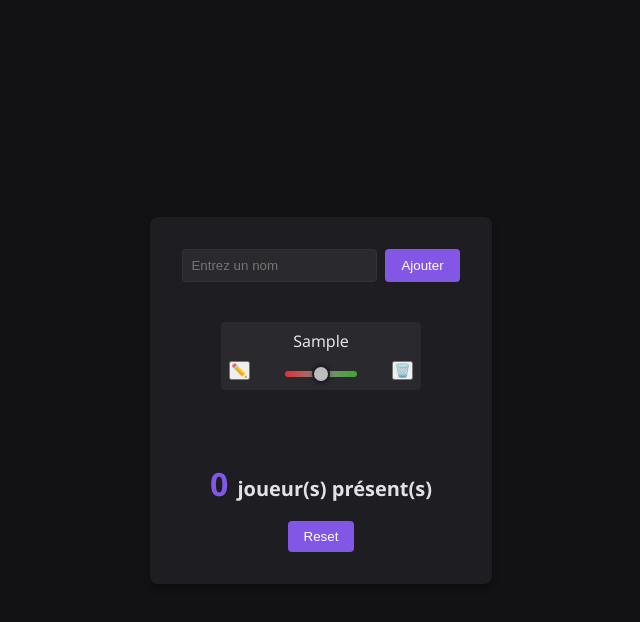
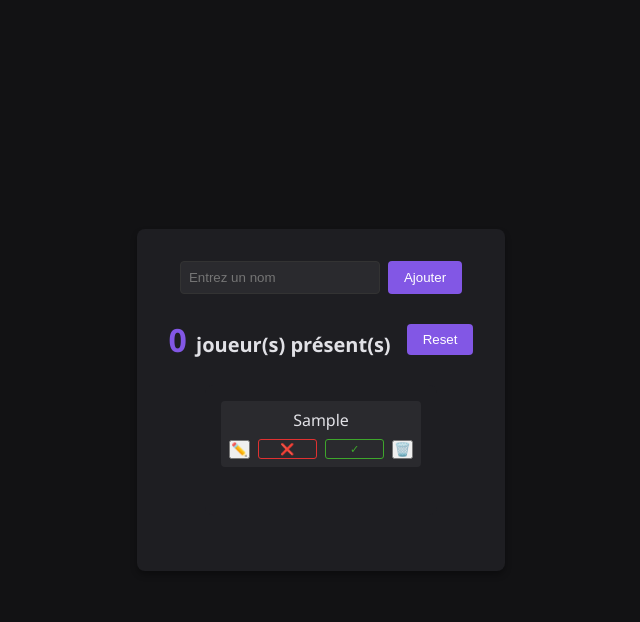
Before and after one commit to Ardalber/presence-poker, a plain HTML site: page index.html in a window 1280 px wide. Both pictures are taken after typing "Sample" into the empty fields and a click on the button "Ajouter". Shown: the whole page, without its empty margins (319-959 px from the left). Drawn offline with Linux system fonts and the light colour scheme.

Commit message:
Initial commit - Presence Poker avec boutons rouge/vert

```diff
--- a/index.html
+++ b/index.html
@@ -13,14 +13,10 @@
       <button type="submit" class="btn-main">Ajouter</button>
     </form>
 
-    <ul id="player-list">
-      <!-- Les joueurs seront affichés ici -->
-    </ul>
-
+    <div id="summary-reset-wrapper">
       <div id="summary">
         <span id="present-count">0</span> joueur(s) présent(s)
       </div>
-
       <div class="reset-wrapper">
         <button id="reset-btn" class="btn-main">Reset</button>
         <div id="reset-confirm" class="confirm-inline hidden">
@@ -30,6 +26,11 @@
         </div>
       </div>
     </div>
+
+    <ul id="player-list">
+      <!-- Les joueurs seront affichés ici -->
+    </ul>
+  </div>
   <script src="script.js"></script>
 </body>
 </html>
--- a/script.js
+++ b/script.js
@@ -47,32 +47,43 @@ function renderList() {
     li.className = 'player-item';
     li.draggable = true;
     li.dataset.index = i;
+    li.dataset.playerState = presenceState(p.presence);
 
     const nameSpan = document.createElement('span');
     nameSpan.textContent = p.name;
     applyNameState(nameSpan, p.presence);
 
     const toggleWrapper = document.createElement('div');
-    toggleWrapper.className = 'tri-toggle';
+    toggleWrapper.className = 'toggle-buttons';
     toggleWrapper.dataset.state = presenceState(p.presence);
 
-    const range = document.createElement('input');
-    range.type = 'range';
-    range.min = '-1';
-    range.max = '1';
-    range.step = '1';
-    range.value = p.presence;
-    range.className = 'tri-range';
-    range.addEventListener('input', () => {
-      const value = clampPresence(range.value);
-      players[i].presence = value;
-      toggleWrapper.dataset.state = presenceState(value);
-      applyNameState(nameSpan, value);
+    const absentBtn = document.createElement('button');
+    absentBtn.className = 'btn-toggle btn-absent';
+    absentBtn.textContent = '❌';
+    absentBtn.title = 'Absent';
+    absentBtn.addEventListener('click', () => {
+      players[i].presence = -1;
+      toggleWrapper.dataset.state = presenceState(-1);
+      li.dataset.playerState = presenceState(-1);
+      applyNameState(nameSpan, -1);
       savePlayers(players);
       updateSummary(players);
     });
 
-    toggleWrapper.append(range);
+    const presentBtn = document.createElement('button');
+    presentBtn.className = 'btn-toggle btn-present';
+    presentBtn.textContent = '✓';
+    presentBtn.title = 'Présent';
+    presentBtn.addEventListener('click', () => {
+      players[i].presence = 1;
+      toggleWrapper.dataset.state = presenceState(1);
+      li.dataset.playerState = presenceState(1);
+      applyNameState(nameSpan, 1);
+      savePlayers(players);
+      updateSummary(players);
+    });
+
+    toggleWrapper.append(absentBtn, presentBtn);
 
     const renameBtn = document.createElement('button');
     renameBtn.textContent = '✏️'; renameBtn.title = 'Renommer';
--- a/style.css
+++ b/style.css
@@ -79,7 +79,21 @@ form input {
   grid-template-rows: auto auto;
   gap: 0.5rem;
   cursor: grab;
-  transition: opacity 0.2s ease;
+  transition: opacity 0.2s ease, background-color 0.3s ease;
+}
+
+.player-item[data-player-state="absent"] {
+  background: rgba(224, 49, 49, 0.2);
+  border: 2px solid var(--danger-color);
+}
+
+.player-item[data-player-state="present"] {
+  background: rgba(62, 166, 44, 0.2);
+  border: 2px solid var(--success-color);
+}
+
+.player-item[data-player-state="unknown"] {
+  background: #2a2a2e;
 }
 
 .player-item:active {
@@ -103,59 +117,43 @@ form input {
   align-items: center;
 }
 
-/* Curseur à 3 positions */
-.tri-toggle {
-  width: 72px;
-  position: relative;
-  justify-self: center;
-  align-self: center;
+/* Boutons absence / présence */
+.toggle-buttons {
+  display: flex;
+  gap: 0.5rem;
+  justify-content: center;
+  align-items: center;
 }
-.tri-toggle .tri-range {
-  width: 100%;
-  -webkit-appearance: none;
-  appearance: none;
-  height: 6px;
-  border-radius: 999px;
-  background: linear-gradient(90deg, var(--danger-color) 0%, #888 50%, var(--success-color) 100%);
-  outline: none;
+
+.btn-toggle {
+  flex: 1;
+  padding: 0.15rem 0.25rem;
+  border: 1px solid #555;
+  border-radius: 3px;
+  background: #2a2a2e;
+  color: #e1e1e6;
+  cursor: pointer;
+  font-size: 0.7rem;
+  transition: all 0.2s ease;
 }
-.tri-toggle .tri-range::-webkit-slider-thumb {
-  -webkit-appearance: none;
-  appearance: none;
-  width: 18px; height: 18px;
-  border-radius: 50%;
-  background: #bdbdbd;
-  border: 2px solid var(--card-color);
-  box-shadow: 0 0 4px rgba(0,0,0,0.4);
-  transition: background-color 0.15s ease, transform 0.15s ease;
+
+.btn-absent {
+  border-color: var(--danger-color);
+  color: var(--danger-color);
 }
-.tri-toggle .tri-range::-moz-range-thumb {
-  width: 18px; height: 18px;
-  border-radius: 50%;
-  background: #bdbdbd;
-  border: 2px solid var(--card-color);
-  box-shadow: 0 0 4px rgba(0,0,0,0.4);
-  transition: background-color 0.15s ease, transform 0.15s ease;
+
+.btn-absent:hover {
+  background: rgba(224, 49, 49, 0.3);
+  transform: scale(1.05);
 }
-.tri-toggle .tri-range::-moz-range-track {
-  height: 6px;
-  border-radius: 999px;
-  background: linear-gradient(90deg, var(--danger-color) 0%, #888 50%, var(--success-color) 100%);
+
+.btn-present {
+  border-color: var(--success-color);
+  color: var(--success-color);
 }
-.tri-toggle[data-state="absent"] .tri-range::-webkit-slider-thumb,
-.tri-toggle[data-state="absent"] .tri-range::-moz-range-thumb {
-  background: var(--danger-color);
-}
-.tri-toggle[data-state="unknown"] .tri-range::-webkit-slider-thumb,
-.tri-toggle[data-state="unknown"] .tri-range::-moz-range-thumb {
-  background: #d0d0d0;
-}
-.tri-toggle[data-state="present"] .tri-range::-webkit-slider-thumb,
-.tri-toggle[data-state="present"] .tri-range::-moz-range-thumb {
-  background: var(--success-color);
-}
-.tri-toggle .tri-range:active::-webkit-slider-thumb,
-.tri-toggle .tri-range:active::-moz-range-thumb {
+
+.btn-present:hover {
+  background: rgba(62, 166, 44, 0.3);
   transform: scale(1.05);
 }
 
@@ -169,9 +167,16 @@ form input {
   color: var(--text-color);
 }
 
+#summary-reset-wrapper {
+  display: flex;
+  justify-content: space-between;
+  align-items: center;
+  margin-bottom: 1.5rem;
+  gap: 1rem;
+}
+
 #summary {
   font-size: 1.25rem; font-weight: bold;
-  margin-bottom: 1rem;
 }
 #present-count {
   color: var(--accent-color);
```
Lines whose indentation alone changed are shown as unchanged.
